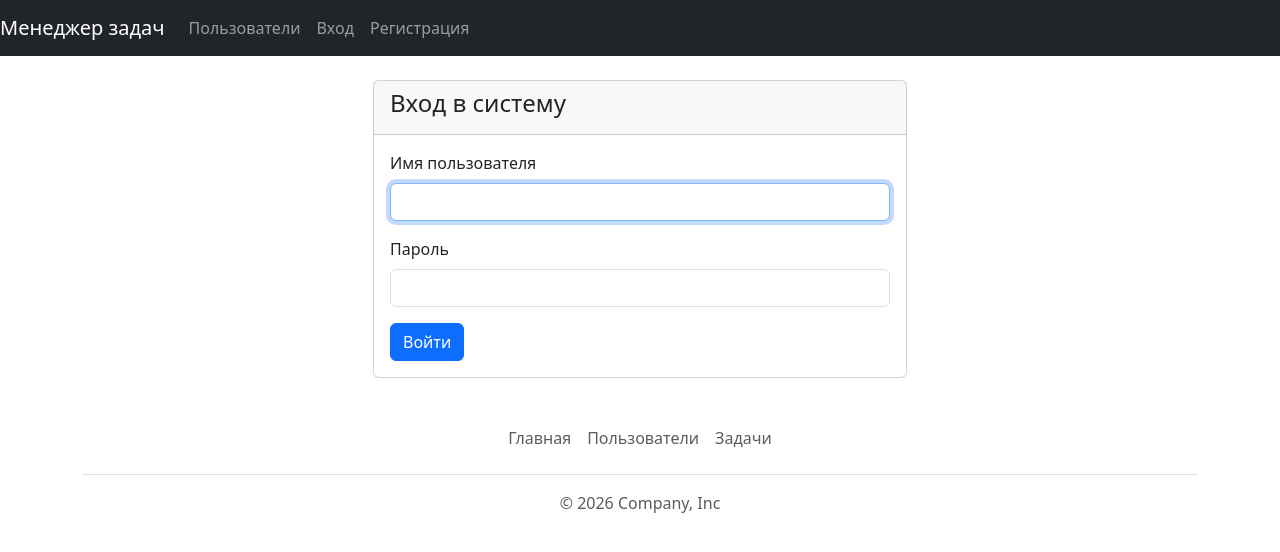
After one commit to sirnapster88/python-project-52, a Django app: page /login/ in a window 1280 px wide. The commit adds this page. Shown: the top 552 px of the page. Run offline with Django 5.2, Linux system fonts and the light colour scheme; some libraries are stand-ins or nearby versions.

Commit message:
add login/logout

```diff
--- a/task_manager/settings.py
+++ b/task_manager/settings.py
@@ -105,6 +105,9 @@ AUTH_PASSWORD_VALIDATORS = [
     },
 ]
 
+LOGIN_REDIRECT_URL = '/'
+LOGOUT_REDIRECT_URL = '/'
+LOGIN_URL = 'login'
 
 # Internationalization
 # https://docs.djangoproject.com/en/6.0/topics/i18n/
--- a/task_manager/templates/base.html
+++ b/task_manager/templates/base.html
@@ -19,15 +19,35 @@
       </button>
       <div class="collapse navbar-collapse" id="navbarsExample05">
         <ul class="navbar-nav mr-auto">
-          <li class="nav-item active">
-            <a class="nav-link" href="{% url 'index' %}">Главная</a>
-          </li>
           <li class="nav-item">
             <a class="nav-link" href="{% url 'users:list' %}">Пользователи</a>
           </li>
+        </ul>
+        <ul class="navbar-nav mr-auto">
+          {% if user.is_authenticated %}
+           <li class="nav-item">
+            <a class="nav-link" href="#">Статусы</a>
+           </li>
+           <li class="nav-item">
+            <a class="nav-link" href="#">Метки</a>
+           </li>
+           <li class="nav-item">
+            <a class="nav-link" href="#">Задачи</a>
+           </li>
+           <li>
+            <form method="post" action="{% url 'logout' %}">
+              {% csrf_token %}
+              <input class="btn nav-link" type="submit" value="Выход">
+            </form>
+           </li>
+          {% else %}
           <li class="nav-item">
-            <a class="nav-link" href="#">Задачи</a>
+            <a class="nav-link" href="{% url 'login' %}">Вход</a>
           </li>
+          <li class="nav-item">
+            <a class="nav-link" href="{% url 'users:create' %}">Регистрация</a>
+          </li>
+          {% endif %}
         </ul>
       </div>
     </nav>
--- /dev/null
+++ b/task_manager/templates/registration/login.html
@@ -0,0 +1,47 @@
+{% extends 'base.html' %}
+
+{% block title %} Вход в систему {% endblock %}
+
+{% block content %}
+<div class="container mt-4">
+    <div class="row justify-content-center">
+        <div class="col-md-6">
+            <div class="card">
+                <div class="card-header">
+                    <h4>Вход в систему</h4>
+                </div>
+                <div class="card-body">
+
+                    {% if form.errors %}
+                    <div class="alert alert-danger">
+                        <strong>Ошибка!</strong> Неправильное имя пользователя или пароль.
+                    </div>
+                    {% endif %}
+
+                    <form method="post">
+                        {% csrf_token %}
+
+                        <div class="mb-3">
+                            <label class="form-label">Имя пользователя</label>
+                            <input type="text" name="username" class="form-control" required autofocus>
+                        </div>
+
+                        <div class="mb-3">
+                            <label class="form-label">Пароль</label>
+                            <input type="password" name="password" class="form-control" required>
+                        </div>
+
+                        <div class="mt-3">
+                            <button type="submit" class="btn btn-primary">
+                                Войти
+                            </button>
+                        </div>
+
+                        <input type="hidden" name="next" value="{{ next|default:'/' }}">
+                    </form>
+                </div>
+            </div>
+        </div>
+    </div>
+</div>
+{% endblock %}
--- a/task_manager/templates/users/create.html
+++ b/task_manager/templates/users/create.html
@@ -52,10 +52,10 @@
                             </div>
 
                             <div class="mt-3">
-                                <a href="{% url 'users:list' %}" class="btn btn-secondary">Назад к списку</a>
                                 <button type="submit" class="btn btn-success">
                                     Создать
                                 </button>
+                                <a href="{% url 'users:list' %}" class="btn btn-secondary">Назад</a>
                             </div>
                         </form>
                     </div>
--- a/task_manager/templates/users/list.html
+++ b/task_manager/templates/users/list.html
@@ -14,8 +14,6 @@
             </div>
         {% endfor %}
     {% endif %}
-
-    <a href="{% url 'users:create' %}" class="btn btn-success">Создать пользователя</a>
 
     <table class="table table-striped table-hover">
         <thead>
--- a/task_manager/urls.py
+++ b/task_manager/urls.py
@@ -1,10 +1,14 @@
 from django.contrib import admin
 from django.urls import path, include
+from django.contrib.auth import views as auth_views
 
-from .views import IndexView
+
+from .views import IndexView,MessageLogoutView
 
 urlpatterns = [
     path('admin/', admin.site.urls),
     path('users/', include('task_manager.users.urls')),
+    path('login/', auth_views.LoginView.as_view(), name='login'),
+    path('logout/', MessageLogoutView.as_view(next_page="/"), name='logout'),
     path('', IndexView.as_view(), name='index')
 ]
```
Also changed, not shown: task_manager/templates/registration/logout.html (added, +8 -0 lines), task_manager/users/views.py (+5 -4 lines), task_manager/views.py (+8 -0 lines), db.sqlite3.
